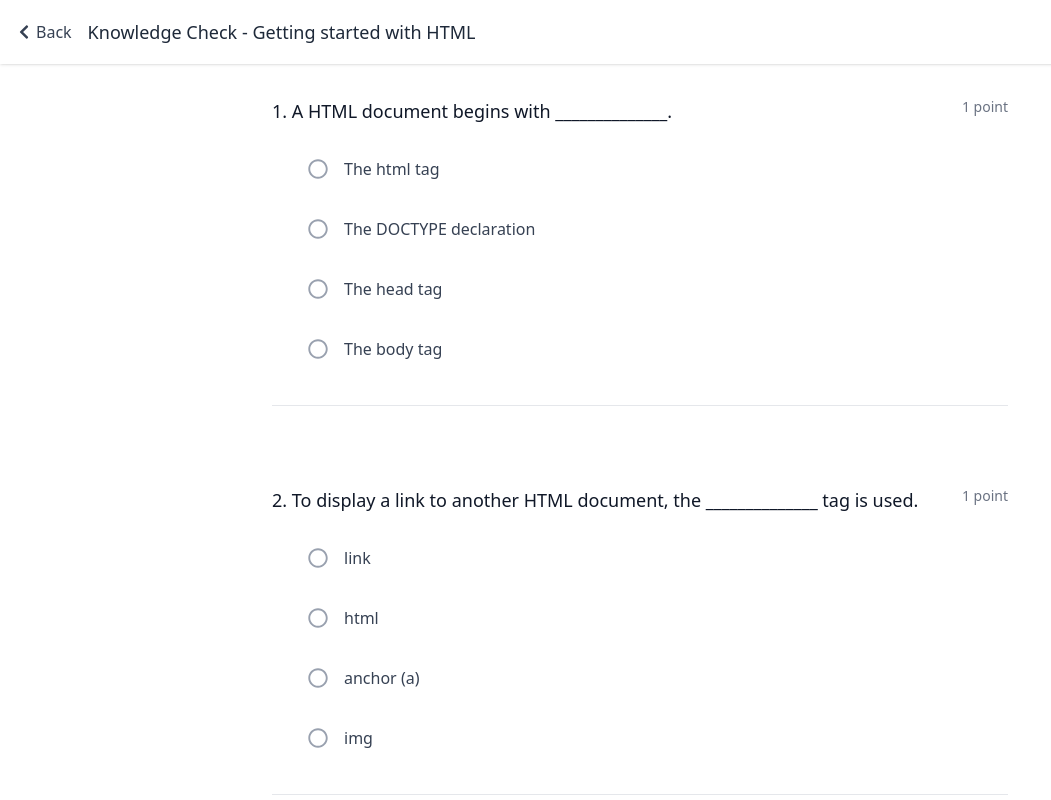
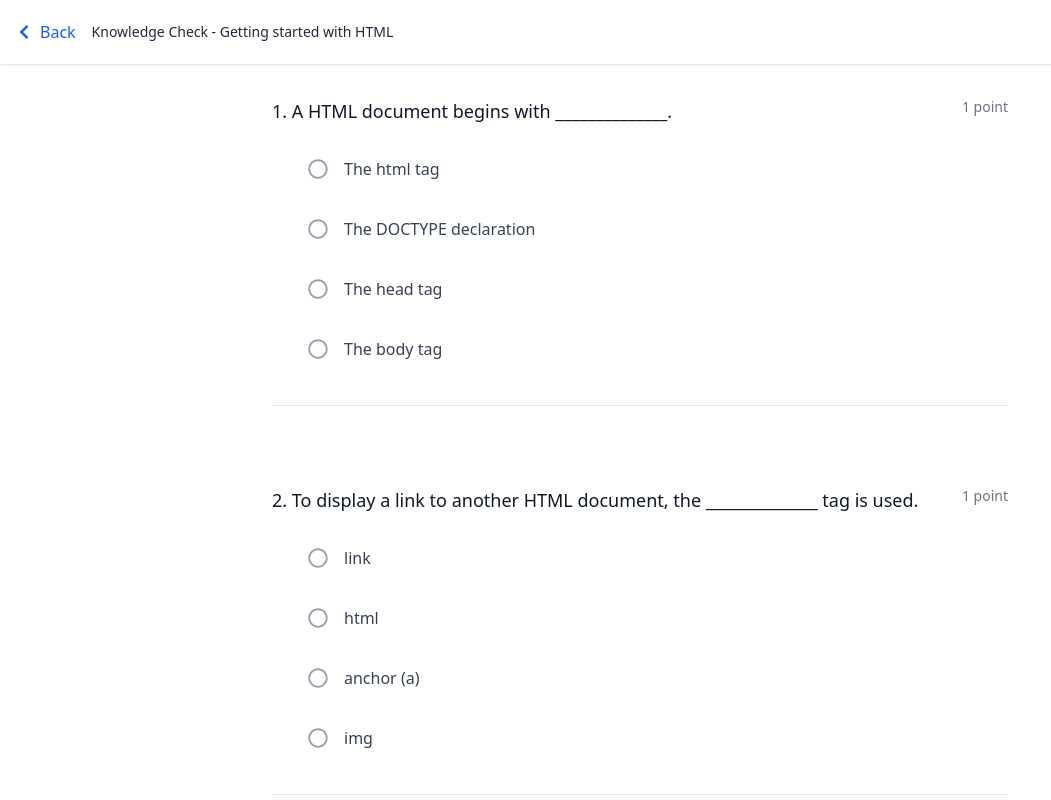
Before and after one commit to Pranay-Dommati/thestudent, a React (Vite) app in the folder frontend/: page /courses/engineering/1/learning/quiz in a window 1280 px wide. Shown: the top 800 px of the page, without its empty margins (0-1051 px from the left). Built offline with nearby package versions, Linux system fonts and the light colour scheme.

Commit message:
enhanced quiz page

```diff
--- a/frontend/src/components/CourseLearningPage/templ/StandaloneQuizPage.jsx
+++ b/frontend/src/components/CourseLearningPage/templ/StandaloneQuizPage.jsx
@@ -1,12 +1,21 @@
-import React, { useState } from 'react';
-import { useParams, useNavigate } from 'react-router-dom';
+import React, { useState, useEffect } from 'react';
+import { useParams, useNavigate, useLocation } from 'react-router-dom';
 import { FaChevronLeft, FaRegCircle, FaRegDotCircle } from 'react-icons/fa';
 
 const StandaloneQuizPage = () => {
   const { courseId } = useParams();
   const navigate = useNavigate();
+  const location = useLocation();
   const [selectedAnswers, setSelectedAnswers] = useState({});
   const [showResults, setShowResults] = useState(false);
+  const [returnPath, setReturnPath] = useState('');
+
+  // Capture the return path when component mounts
+  useEffect(() => {
+    // Get the previous path from location state, or default to the standard path
+    const previousPath = location.state?.from || `/courses/engineering/${courseId}/learning`;
+    setReturnPath(previousPath);
+  }, [courseId, location]);
 
   // Mock quiz data - in a real app, you would fetch this based on courseId
   const quizData = {
@@ -88,7 +97,7 @@ const StandaloneQuizPage = () => {
   };
 
   const handleBack = () => {
-    navigate(`/courses/engineering/${courseId}/learning`);
+    navigate(returnPath);
   };
 
   return (
@@ -99,12 +108,12 @@ const StandaloneQuizPage = () => {
           <div className="flex items-center h-16">
             <button
               onClick={handleBack}
-              className="flex items-center text-gray-700 hover:text-blue-600 transition-colors mr-4"
+              className="flex items-center text-blue-600 hover:text-blue-800 transition-colors mr-4 cursor-pointer"
             >
-              <FaChevronLeft className="mr-1" />
-              <span>Back</span>
+              <FaChevronLeft className="mr-2" />
+              <span className="font-medium">Back</span>
             </button>
-            <h1 className="text-lg font-medium text-gray-800">
+            <h1 className="text-sm font-medium text-gray-800">
               {quizData.title}
             </h1>
           </div>
```
